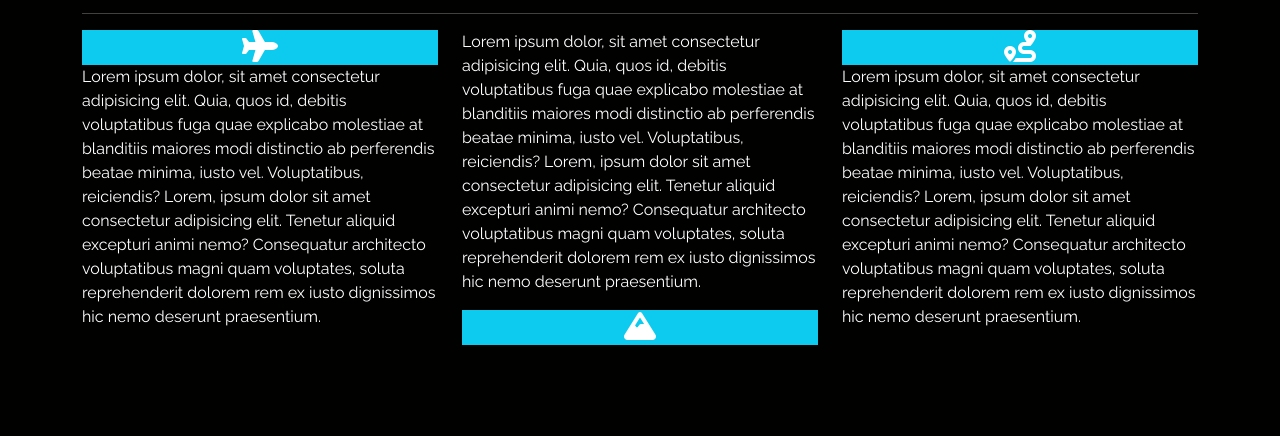
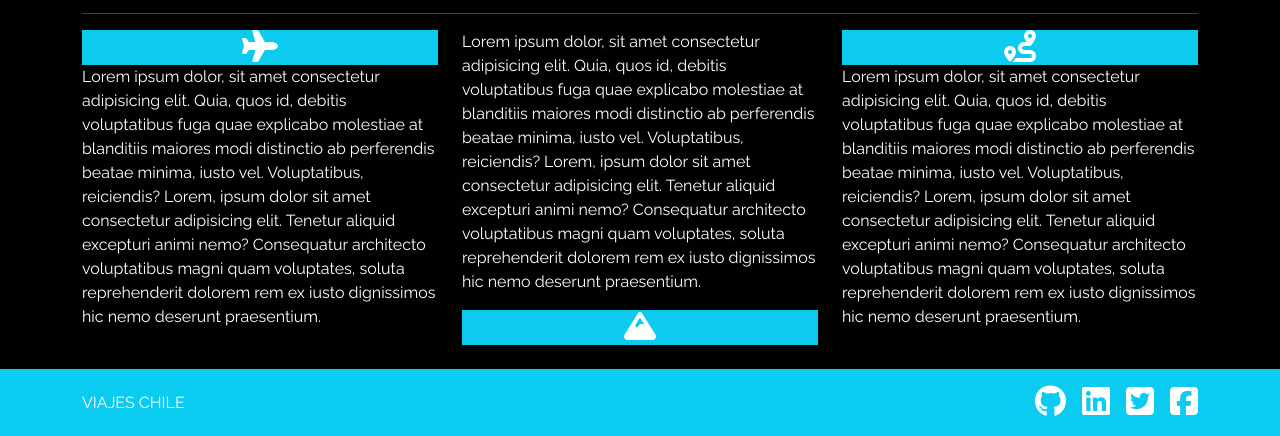
Before and after one commit to gperzal/Desafio-Prueba-Viajes-Chile, a plain HTML site: page index.html in a window 1280 px wide. Shown: the part 1025-1461 px from the top of the page. Before the commit the page ends 1394 px from the top, so only its background shows below. Drawn offline with nearby package versions, Linux system fonts and the light colour scheme.

Commit message:
:sparkles: Add Footer

```diff
--- a/assets/css/styles.css
+++ b/assets/css/styles.css
@@ -24,7 +24,7 @@ hr{
     background-color: var(--color-hr);
 }
 
-/*NavBar */
+/*Section NavBar */
 
 .navbar {
     width: 100%;
@@ -36,14 +36,27 @@ hr{
     color: var(--color-text);
 }
 
-/*Carousel*/
+/*Section Carousel*/
 .image-fix {
     height: 950px;
     width: 100%;
 }
 
 
-/* Section Quienes Somos */
+/* Section About us */
 .icon{
     background-color: var(--color-featured);
     }
+
+
+
+
+
+
+/* Section Highlights */
+
+
+/* Section Footer */
+footer{
+    background-color: var(--color-footer);
+}
--- a/index.html
+++ b/index.html
@@ -142,7 +142,39 @@
             </div>
         </section>
 
+        <!-- Section  Highlights-->
+        <section>
+
+        </section>
+
+        <!-- Section  Form-->
+        <section>
+
+        </section>
     </main>
+    <!-- Footer -->
+    <footer>
+        <div class="container">
+            <footer class="d-flex flex-wrap justify-content-between align-items-center py-3">
+                <div class="col-md-4 d-flex align-items-center">
+                    <span class="footer-text">VIAJES CHILE</span>
+                </div>
+
+                <ul class="nav col-md-4 justify-content-end list-unstyled d-flex footer-icons">
+                    <li class="ms-3"><a class="text-muted" target="_blank"
+                            href="https://github.com/CrisBustosE/PruebaViajesChileCristobalBustos"><i
+                                class="fab fa-github fa-2x text-white"></i></a></li>
+                    <li class="ms-3"><a class="text-muted" target="_blank" href="https://www.linkedin.com/"><i
+                                class="fab fa-linkedin fa-2x text-white"></i></a></li>
+                    <li class="ms-3"><a class="text-muted" target="_blank" href="https://twitter.com/"><i
+                                class="fab fa-twitter-square fa-2x text-white"></i></a></li>
+                    <li class="ms-3"><a class="text-muted" target="_blank" href="https://www.facebook.com/"><i
+                                class="fab fa-facebook-square fa-2x text-white"></i></a>
+                    </li>
+                </ul>
+            </footer>
+        </div>
+    </footer>
 
     <!-- Link Bootstrap -->
     <script src="https://cdn.jsdelivr.net/npm/bootstrap@5.3.2/dist/js/bootstrap.bundle.min.js"
```
